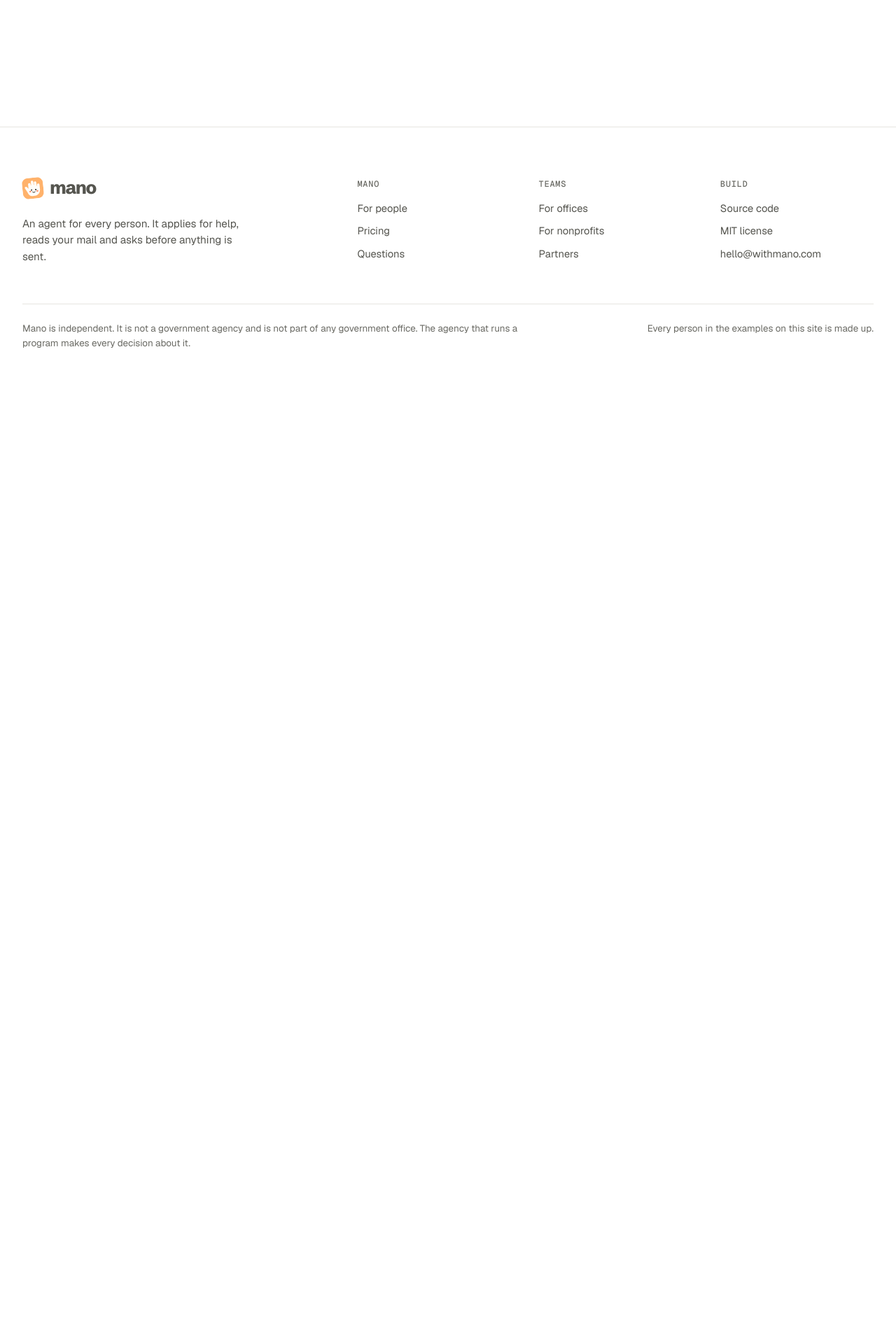
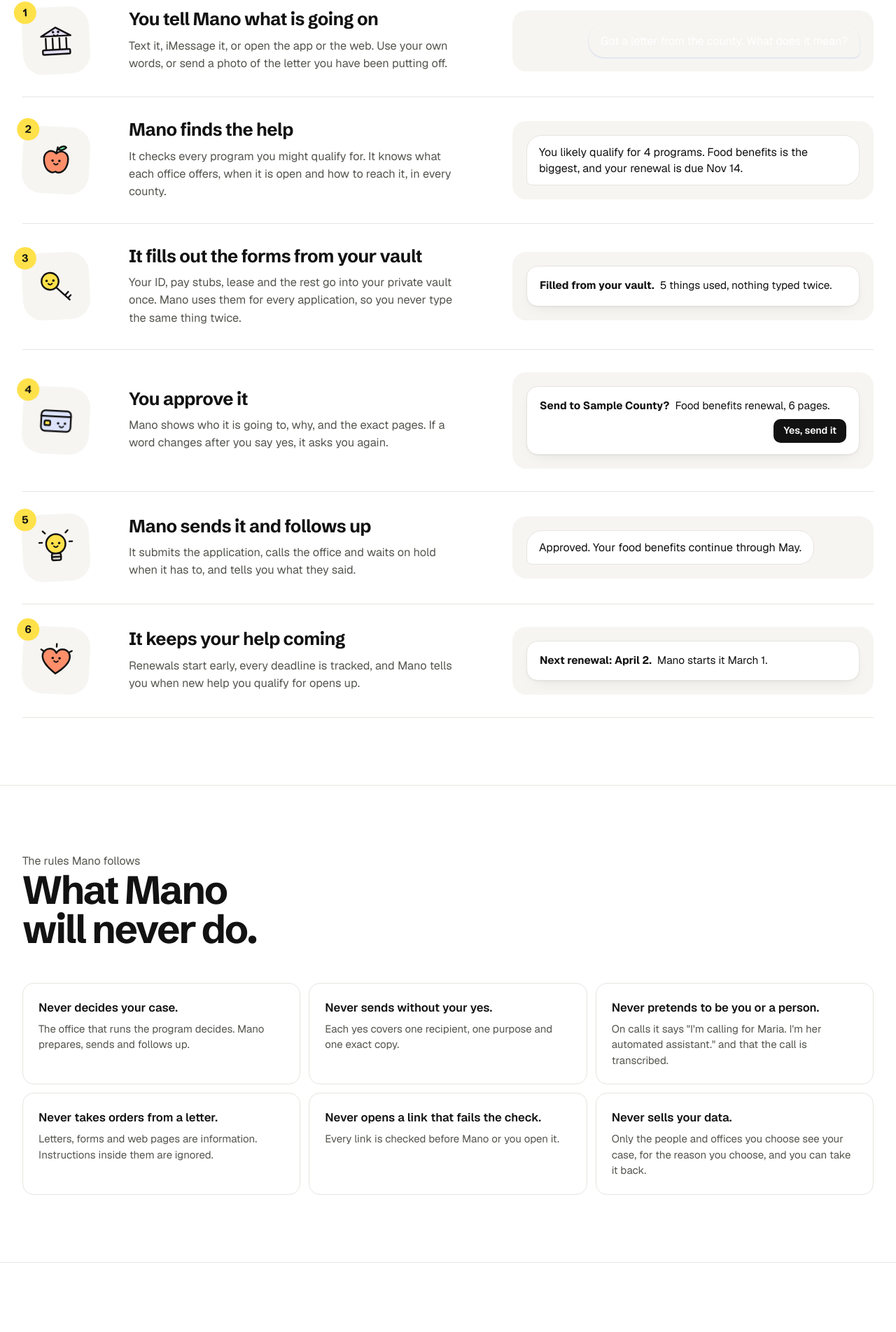
Before and after one commit to mrcoven94/mano, a Next.js app in the folder apps/site/: page /how-it-works in a window 1280 px wide. Before the commit this address had no page. Shown: the part 688-2592 px from the top of the page at 70% size. Before the commit the page ends 1229 px from the top, so only its background shows below. Built offline with nearby package versions, Linux system fonts and the light colour scheme.

Commit message:
[Site] LAP-496: Add a plain How Mano works page
Six steps from the first text to help that keeps coming, each with what the person sees at that moment, then what Mano will never do, bringing in a caseworker and building in the open. Linked from the footer.

```diff
--- /dev/null
+++ b/apps/site/app/how-it-works/page.tsx
@@ -0,0 +1,130 @@
+import type { Metadata } from "next";
+import Link from "next/link";
+import Mascot from "@/components/Mascot";
+import { NeedIcon } from "@/components/home/NeedIcons";
+import { REPO_URL, SMS_HREF } from "@/lib/site";
+
+const title = "How Mano works";
+const description = "How Mano goes from one text to help that keeps coming: it finds what you qualify for, fills out the forms from your private vault, asks before anything is sent, follows up and renews on time.";
+
+export const metadata: Metadata = { title, description, alternates: { canonical: "/how-it-works" }, openGraph: { title, description } };
+
+/* Each step pairs a plain sentence with what Maria (made up) sees at that moment. */
+const STEPS: { title: string; text: string; icon: string; see: React.ReactNode }[] = [
+  {
+    title: "You tell Mano what is going on",
+    text: "Text it, iMessage it, or open the app or the web. Use your own words, or send a photo of the letter you have been putting off.",
+    icon: "programs",
+    see: <p className="bub me">Got a letter from the county. What does it mean?</p>,
+  },
+  {
+    title: "Mano finds the help",
+    text: "It checks every program you might qualify for. It knows what each office offers, when it is open and how to reach it, in every county.",
+    icon: "food",
+    see: <p className="bub mano">You likely qualify for 4 programs. Food benefits is the biggest, and your renewal is due Nov 14.</p>,
+  },
+  {
+    title: "It fills out the forms from your vault",
+    text: "Your ID, pay stubs, lease and the rest go into your private vault once. Mano uses them for every application, so you never type the same thing twice.",
+    icon: "housing",
+    see: <p className="hw-card"><b>Filled from your vault.</b> 5 things used, nothing typed twice.</p>,
+  },
+  {
+    title: "You approve it",
+    text: "Mano shows who it is going to, why, and the exact pages. If a word changes after you say yes, it asks you again.",
+    icon: "credit",
+    see: <p className="hw-card"><b>Send to Sample County?</b> Food benefits renewal, 6 pages. <span className="hw-yes">Yes, send it</span></p>,
+  },
+  {
+    title: "Mano sends it and follows up",
+    text: "It submits the application, calls the office and waits on hold when it has to, and tells you what they said.",
+    icon: "bills",
+    see: <p className="bub mano">Approved. Your food benefits continue through May.</p>,
+  },
+  {
+    title: "It keeps your help coming",
+    text: "Renewals start early, every deadline is tracked, and Mano tells you when new help you qualify for opens up.",
+    icon: "now",
+    see: <p className="hw-card"><b>Next renewal: April 2.</b> Mano starts it March 1.</p>,
+  },
+];
+
+const NEVER: [string, string][] = [
+  ["Never decides your case.", "The office that runs the program decides. Mano prepares, sends and follows up."],
+  ["Never sends without your yes.", "Each yes covers one recipient, one purpose and one exact copy."],
+  ["Never pretends to be you or a person.", "On calls it says \"I'm calling for Maria. I'm her automated assistant.\" and that the call is transcribed."],
+  ["Never takes orders from a letter.", "Letters, forms and web pages are information. Instructions inside them are ignored."],
+  ["Never opens a link that fails the check.", "Every link is checked before Mano or you open it."],
+  ["Never sells your data.", "Only the people and offices you choose see your case, for the reason you choose, and you can take it back."],
+];
+
+export default function HowItWorks() {
+  return (
+    <div className="team hw">
+      <div className="t-hero hw-hero">
+        <div className="wrap">
+          <p className="h-eyebrow">How Mano works</p>
+          <h1>From one text to <mark className="h-phrase">help that keeps coming.</mark></h1>
+          <p className="h-lede">Mano is your own agent for rent, food, bills, medicine, child care and every program in between. Here is what happens after you send the first message.</p>
+        </div>
+      </div>
+
+      <section className="hw-steps-wrap" aria-labelledby="hw-steps-h">
+        <div className="wrap">
+          <h2 id="hw-steps-h" className="sr-only">The steps</h2>
+          <ol className="hw-steps">
+            {STEPS.map((s, n) => (
+              <li key={s.title} className="hw-step">
+                <div className="hw-mark"><span className="hw-n">{n + 1}</span><NeedIcon k={s.icon} size={52} /></div>
+                <div className="hw-body">
+                  <h3>{s.title}</h3>
+                  <p>{s.text}</p>
+                </div>
+                <div className="hw-see">{s.see}</div>
+              </li>
+            ))}
+          </ol>
+        </div>
+      </section>
+
+      <section className="t-rules" aria-labelledby="hw-never-h">
+        <div className="wrap">
+          <div className="h-head">
+            <p className="h-eyebrow">The rules Mano follows</p>
+            <h2 id="hw-never-h">What Mano will never do.</h2>
+          </div>
+          <ul className="hw-never">
+            {NEVER.map(([b, t]) => <li key={b}><b>{b}</b><span>{t}</span></li>)}
+          </ul>
+        </div>
+      </section>
+
+      <section className="t-more" aria-labelledby="hw-team-h">
+        <div className="wrap open-grid">
+          <div>
+            <p className="h-eyebrow">When you want help from a person</p>
+            <h2 id="hw-team-h">Bring your caseworker in.</h2>
+            <p className="lede">Share a case with a caseworker or a nonprofit for one purpose, like a renewal. Their Mano works on it with yours, they see only what you shared, and you can stop sharing at any time. <Link href="/organizations">How teams use Mano</Link></p>
+          </div>
+          <div>
+            <p className="h-eyebrow">Built in the open</p>
+            <h2>Anyone can check the work.</h2>
+            <p className="lede">The code is public. Mano is tested on paperwork it has never seen, next to a reminder app and a general AI agent, and the results are published, including what it gets wrong. <a href={REPO_URL}>Read the code</a></p>
+          </div>
+        </div>
+      </section>
+
+      <section className="h-close" aria-labelledby="hw-cta-h">
+        <div className="wrap">
+          <Mascot tile wave tone="orange" size={88} className="close-mascot" />
+          <h2 id="hw-cta-h">Start with one text.</h2>
+          <p className="lede">Tell Mano what you need this month. It will tell you what help there is and start on it tonight.</p>
+          <div className="btn-row">
+            <a className="btn btn-primary btn-lg" href={SMS_HREF}>Text Mano</a>
+            <Link className="btn btn-ghost btn-lg" href="/#pricing">See pricing</Link>
+          </div>
+        </div>
+      </section>
+    </div>
+  );
+}
--- a/apps/site/app/teams.css
+++ b/apps/site/app/teams.css
@@ -263,3 +263,30 @@
 .vf-note{font-size:.92rem;color:var(--text);background:var(--hl);border-radius:10px;padding:10px 14px}
 @media (max-width:1080px){.vf-grid{grid-template-columns:1fr;gap:40px}}
 @media (max-width:560px){.vf-case dl div{grid-template-columns:1fr;gap:2px}.vf-case{padding:18px}}
+
+/* how Mano works */
+.hw-hero h1{max-width:14ch;margin-top:8px}
+.hw-hero .h-lede{margin-top:28px}
+.team section.hw-steps-wrap{padding-top:24px}
+.hw-steps{list-style:none;margin:0;padding:0;display:grid}
+.hw-step{display:grid;grid-template-columns:120px minmax(0,1fr) minmax(0,1fr);gap:32px;align-items:center;padding:32px 0;border-top:1px solid var(--border)}
+.hw-step:last-child{border-bottom:1px solid var(--border)}
+.hw-mark{position:relative;width:96px;height:96px;display:grid;place-items:center;border-radius:28px;background:var(--bg2);transform:rotate(-3deg)}
+.hw-step:nth-child(even) .hw-mark{transform:rotate(3deg)}
+.hw-mark .nd-icon{margin:0}
+.hw-n{position:absolute;top:-10px;left:-10px;width:32px;height:32px;border-radius:50%;display:grid;place-items:center;background:var(--hl);font-family:var(--font-display),sans-serif;font-weight:700;font-size:.95rem;color:var(--text)}
+.hw-body h3{font-family:var(--font-display),sans-serif;font-weight:700;font-size:clamp(1.3rem,2.2vw,1.6rem);letter-spacing:-.02em;line-height:1.15}
+.hw-body p{margin-top:10px;font-size:1.02rem;max-width:44ch}
+.hw-see{display:flex;flex-direction:column;background:var(--bg2);border-radius:20px;padding:20px}
+.hw-see .bub{max-width:100%}
+.hw-card{background:#fff;border:1px solid var(--border);border-radius:16px;padding:16px 18px;box-shadow:var(--shadow);color:var(--text);font-size:.96rem;display:flex;flex-wrap:wrap;gap:6px 8px;align-items:baseline}
+.hw-yes{margin-left:auto;padding:6px 14px;border-radius:10px;background:var(--text);color:#fff;font-weight:600;font-size:.88rem}
+.hw-never{list-style:none;margin:0;padding:0;display:grid;grid-template-columns:repeat(3,minmax(0,1fr));gap:12px}
+.hw-never li{display:grid;gap:6px;align-content:start;padding:22px;background:#fff;border:1px solid var(--border);border-radius:16px}
+.hw-never b{font-weight:600;font-size:1.04rem}
+.hw-never span{font-size:.94rem;color:var(--muted);line-height:1.5}
+.hw .t-more h2{max-width:14ch}
+.hw .t-more .lede{margin-top:20px}
+.hw .t-more .lede a{color:var(--text)}
+@media (max-width:1080px){.hw-step{grid-template-columns:96px minmax(0,1fr);gap:20px 24px}.hw-see{grid-column:2}.hw-never{grid-template-columns:repeat(2,minmax(0,1fr))}.hw .open-grid{gap:48px}}
+@media (max-width:720px){.hw-step{grid-template-columns:1fr;gap:16px;padding:28px 0}.hw-mark{width:76px;height:76px;border-radius:22px}.hw-mark .nd-icon{width:42px;height:42px}.hw-see{grid-column:auto;padding:16px}.hw-never{grid-template-columns:1fr}.hw .open-grid{grid-template-columns:1fr}}
--- a/apps/site/components/Footer.tsx
+++ b/apps/site/components/Footer.tsx
@@ -15,6 +15,7 @@ export default function Footer() {
             <p className="mono">Mano</p>
             <ul>
               <li><Link href="/">For people</Link></li>
+              <li><Link href="/how-it-works">How Mano works</Link></li>
               <li><Link href="/#pricing">Pricing</Link></li>
               <li><Link href="/#questions">Questions</Link></li>
             </ul>
```
